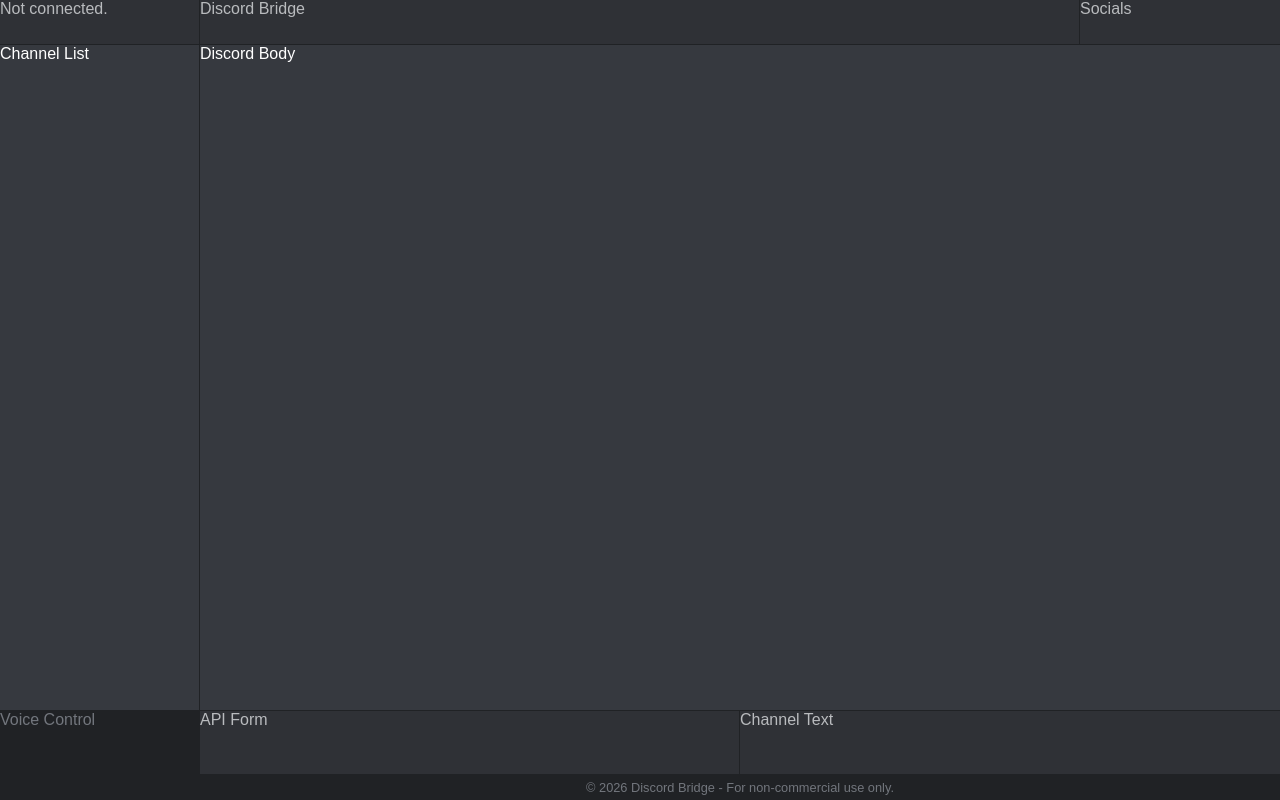
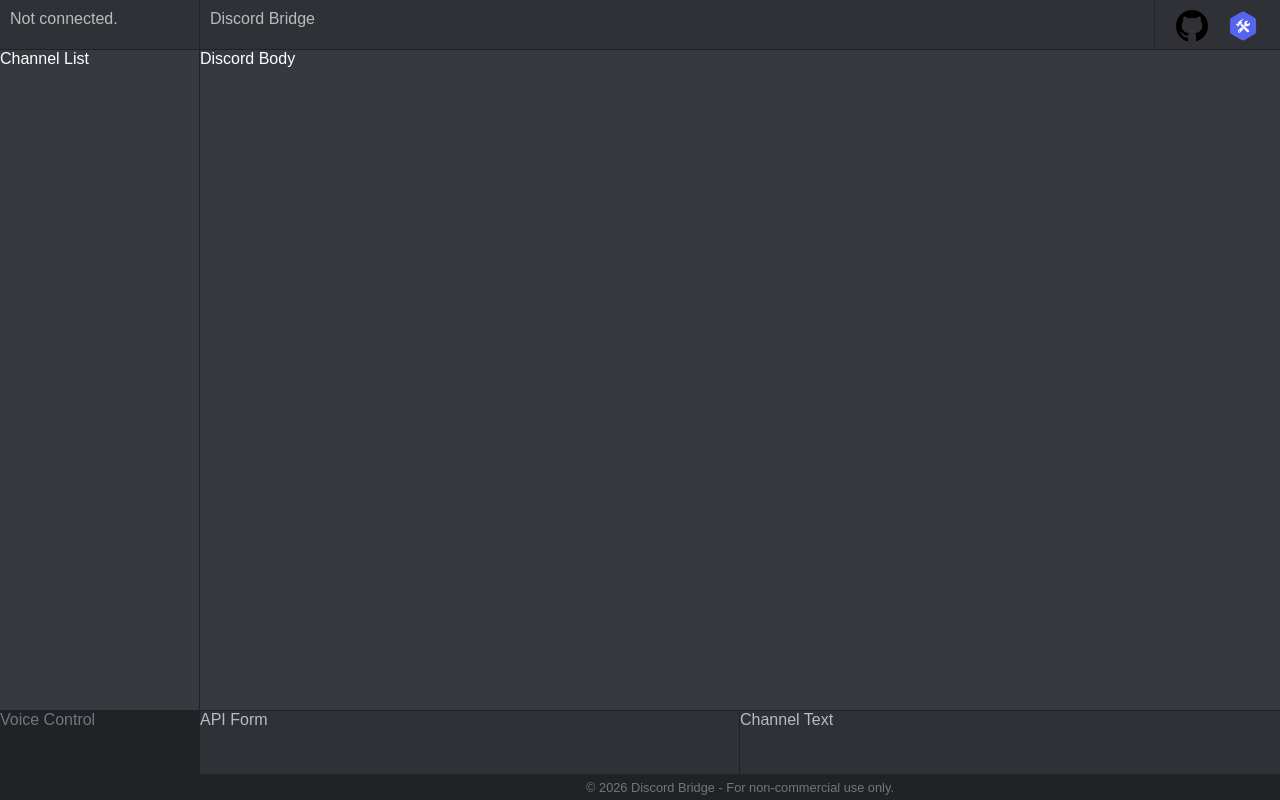
Before and after one commit to bqbbo/discord-bridge, a React (Vite) app in the folder client/: page / in a window 1280 px wide. Built offline with nearby package versions, Linux system fonts and the light colour scheme.

Commit message:
Social Media Icons

```diff
--- a/client/src/components/Button.tsx
+++ b/client/src/components/Button.tsx
@@ -3,6 +3,12 @@
 type ButtonProps = {
     text: string;
     onClick: () => void;
+};
+
+type SocialButtonProps = {
+    text: string;
+    image: string;
+    link: string;
 };
 
 const Button = ({ text, onClick }: ButtonProps) => {
@@ -13,4 +19,12 @@
     );
 };
 
-export default Button;
+const SocialButton = ({ text, image, link }: SocialButtonProps) => {
+    return (
+        <a href={link} target="_blank" rel="noopener noreferrer">
+            <img className="social-button" src={image} alt={text} />
+        </a>
+    );
+};
+
+export { Button, SocialButton };
--- a/client/src/components/Header.tsx
+++ b/client/src/components/Header.tsx
@@ -1,3 +1,5 @@
+import { SocialButton } from "./Button";
+
 import "../styles/Header.css";
 
 const Header = () => {
@@ -5,7 +7,18 @@
         <header className="header component-secondary">
             <div className="status-box">Not connected.</div>
             <div className="app-title">Discord Bridge</div>
-            <div className="socials">Socials</div>
+            <div className="socials">
+                <SocialButton
+                    text="GitHub"
+                    image="/img/github.svg"
+                    link="https://github.com/bqbbo/discord-bridge"
+                />
+                <SocialButton
+                    text="Discord Developers"
+                    image="/img/discord-dev.png"
+                    link="https://discord.com/developers/applications"
+                />
+            </div>
         </header>
     );
 };
--- a/client/src/styles/App.css
+++ b/client/src/styles/App.css
@@ -15,7 +15,7 @@
     background-color: var(--bg-primary);
     color: var(--text-primary);
     display: grid;
-    grid-template-rows: 45px 1fr 90px;
+    grid-template-rows: 50px 1fr 90px;
     font-family: Arial, sans-serif;
     height: 100vh;
     overflow: hidden;
--- a/client/src/styles/Button.css
+++ b/client/src/styles/Button.css
@@ -0,0 +1,9 @@
+.social-button {
+    width: 32px;
+    height: 32px;
+    margin: 0 8px;
+}
+
+.social-button:hover {
+    filter: brightness(0.8);
+}
--- a/client/src/styles/Header.css
+++ b/client/src/styles/Header.css
@@ -1,24 +1,30 @@
 .header {
     display: grid;
-    grid-template-columns: 200px 1fr 200px;
+    grid-template-columns: 200px 1fr 125px;
     grid-row: 1;
     grid-column: 1 / -1;
     border-bottom: 1px solid var(--border);
 }
 
 .header > .status-box {
+    padding: 10px;
     grid-row: 1;
     grid-column: 1;
     border-right: 1px solid var(--border);
 }
 
 .header > .app-title {
+    padding: 10px;
     grid-row: 1;
     grid-column: 2;
     border-right: 1px solid var(--border);
 }
 
 .header > .socials {
+    display: flex;
+    flex-direction: row;
+    justify-content: space-evenly;
+    padding: 10px;
     grid-row: 1;
     grid-column: 3;
 }
```
Also changed, not shown: client/public/img/discord-dev.png (added), client/public/img/github.svg (added).
